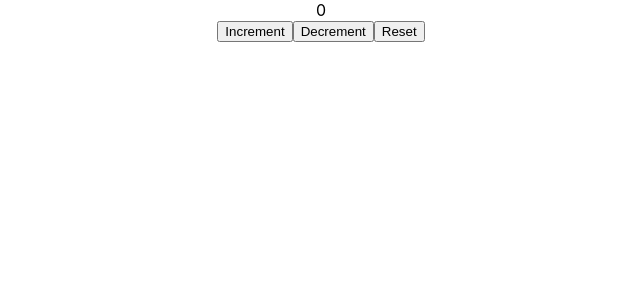
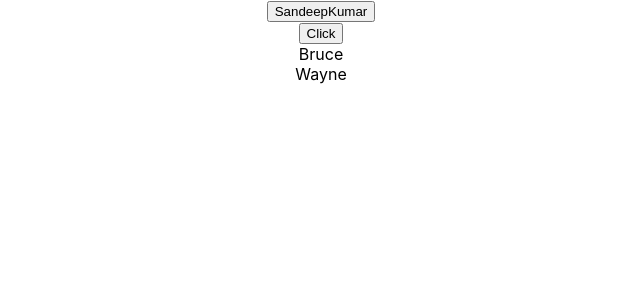
Before and after one commit to SandeepKumar377/ReactJS-Render, a React (Create React App) app: page / in a window 1280 px wide. Shown: the top 300 px of the page, without its empty margins (319-959 px from the left). Built offline with nearby package versions, Linux system fonts and the light colour scheme.

Commit message:
State Immutability

```diff
--- a/src/App.js
+++ b/src/App.js
@@ -1,11 +1,15 @@
 import './App.css';
-import { UseReducer } from './components/UseReducer/UseReducer';
+import { ArrayUseState } from './components/Immutable State/ArrayUseState';
+import { ObjectUseState } from './components/Immutable State/ObjectUseState';
+// import { UseReducer } from './components/UseReducer/UseReducer';
 // import { UseState } from './components/UseState/UseState';
 
 function App() {
   return (
     <div className="App">
-      <UseReducer />
+      <ObjectUseState />
+      <ArrayUseState />
+      {/* <UseReducer /> */}
       {/* <UseState /> */}
     </div>
   );
--- /dev/null
+++ b/src/components/Immutable State/ArrayUseState.js
@@ -0,0 +1,30 @@
+import React, { useState } from 'react'
+
+const initState = ['Bruce', 'Wayne']
+
+export const ArrayUseState = () => {
+    const [persons, setPersons] = useState(initState)
+
+    const handleClick = ()=>{
+        // persons.push('Sendy')
+        // persons.push('Kumar')
+        // setPersons(persons)
+        const newPersons =[...persons]
+        newPersons.push('Sendy')
+        newPersons.push('Kumar')
+        setPersons(newPersons)
+    }
+    console.log('Array State Render')
+    return (
+        <div>
+            <button onClick={handleClick}>Click</button>
+            {
+                persons.map(person=>(
+                    <div key={person}>
+                        {person}
+                    </div>
+                ))
+            }
+        </div>
+    )
+}
--- /dev/null
+++ b/src/components/Immutable State/ObjectUseState.js
@@ -0,0 +1,25 @@
+import React, { useState } from 'react'
+
+const initState = {
+    fname: 'Sandeep',
+    lname: 'Kumar'
+}
+export const ObjectUseState = () => {
+    const [person, setPerson] = useState(initState)
+
+    const changeName = () => {
+        // person.fname = 'Deep'
+        // person.lname = 'Sendy'
+        // setPerson(person)
+        const newPerson = {...person}
+        newPerson.fname='Sendy'
+        newPerson.lname='Deep'
+        setPerson(newPerson)
+    }
+    console.log('Object State Render')
+    return (
+        <div>
+            <button onClick={changeName}>{person.fname}{person.lname}</button>
+        </div>
+    )
+}
```
